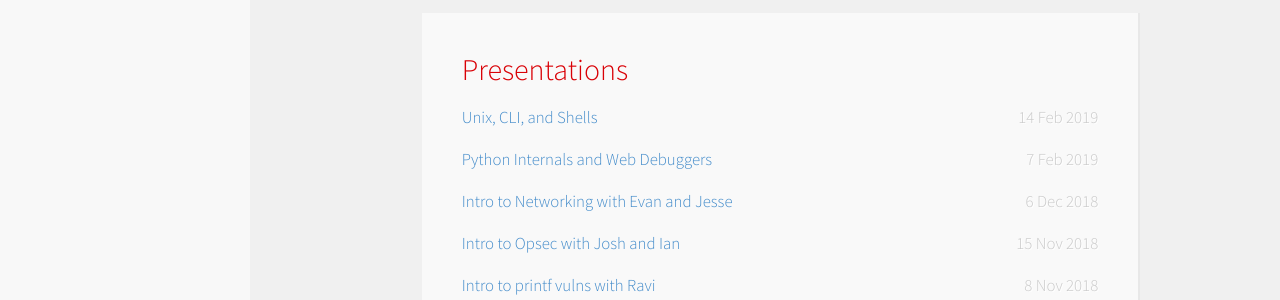
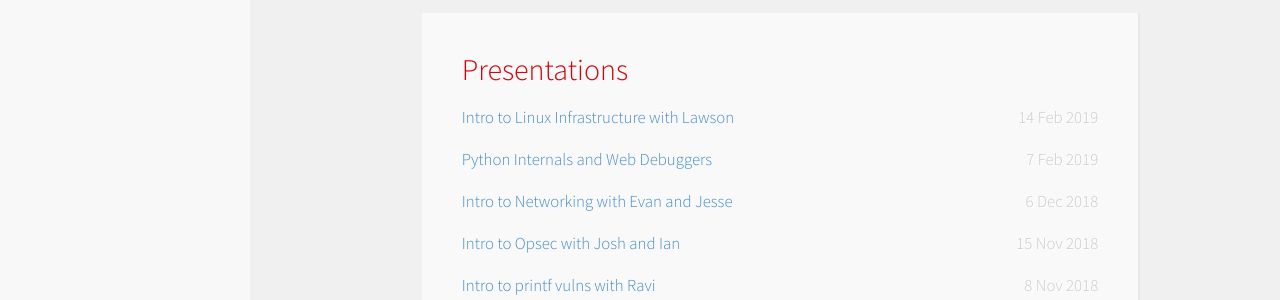
Before and after one commit to sigpwny/sigpwny.github.io-archive, a Jekyll site: the page built from index.html, in a window 1280 px wide and 900 px high. Shown: the part 453-753 px from the top of the window. Built offline with Jekyll 4.4.1, drawn with Linux system fonts in a browser that asks for light colours; nearby versions of some CDN libraries.

Commit message:
Update presentations.html

```diff
--- a/_includes/presentations.html
+++ b/_includes/presentations.html
@@ -15,7 +15,7 @@
 
     <!-- new member task: add all of these -->
     <li><span>
-        <a href="https://docs.google.com/presentation/d/1xWpSEjymxr2PWA8a_bNIz1pWX54fxHsc-wltjLunwUs/edit?usp=sharing">Unix, CLI, and Shells</a>
+        <a href="https://docs.google.com/presentation/d/1RK0i58VV0M5UPzd-NfR0ggYy6h_uqhMjHA7tX_YGGbA/edit?usp=sharing">Intro to Linux Infrastructure with Lawson</a>
         <time class="pull-right post-list">14 Feb 2019</time>
     </span></li>
     <li><span>
```
